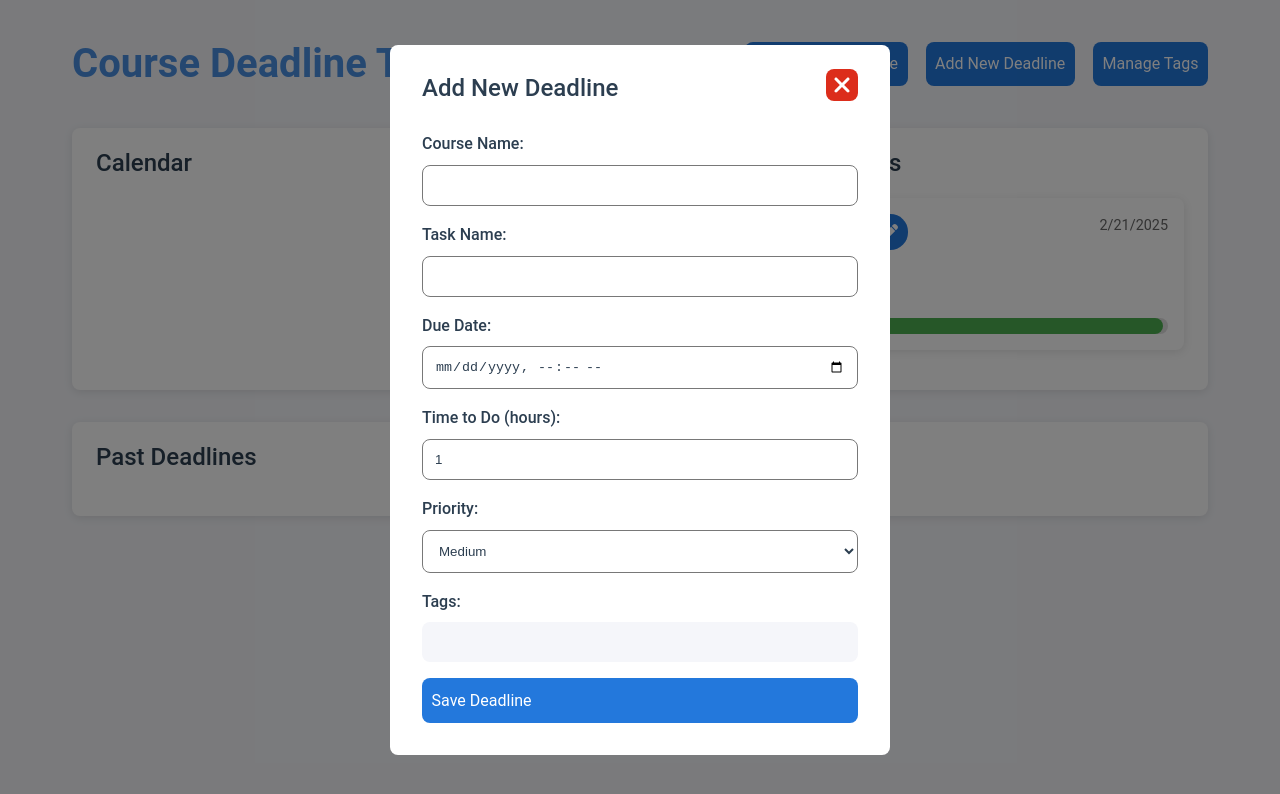
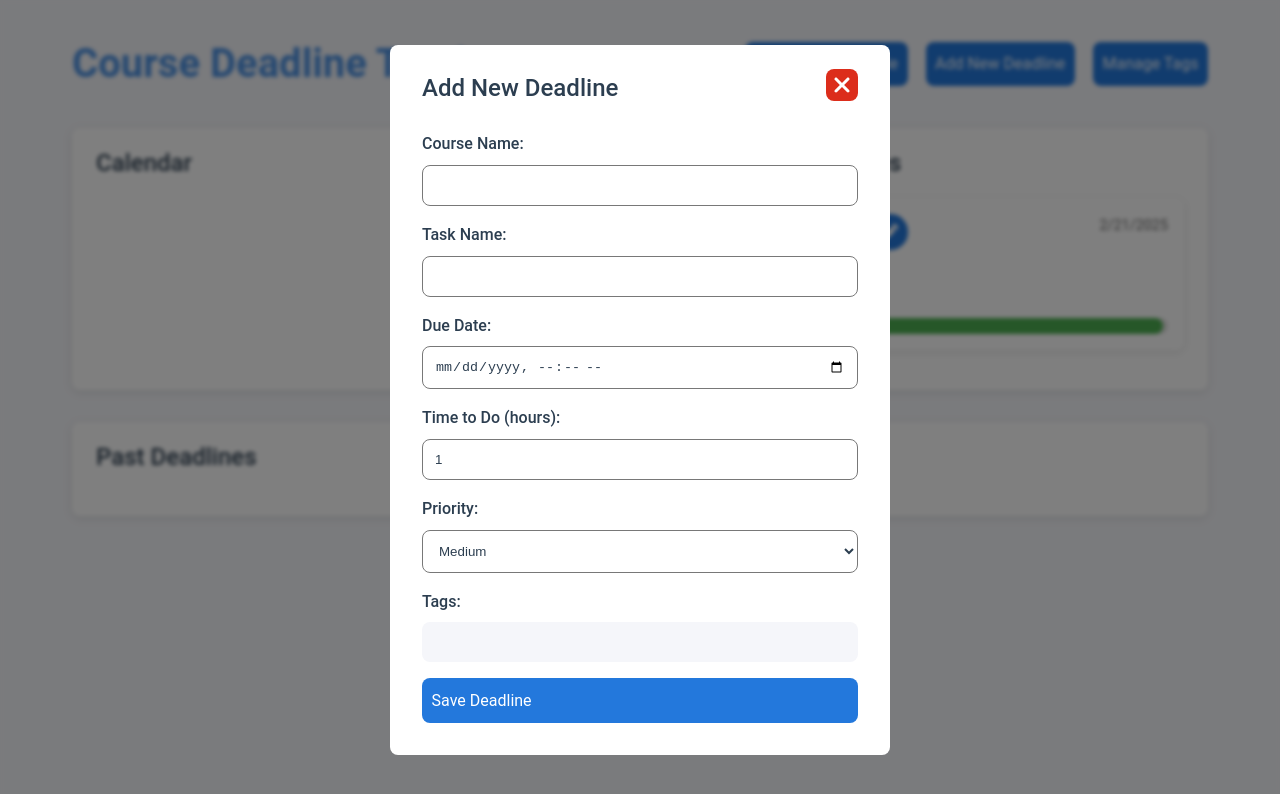
Before and after one commit to FeudeyTF/DeadlinesOrganizer, a React (Create React App) app in the folder react/: page / in a window 1280 px wide. Both pictures are taken after a click on the element "Manage Tags". Shown: the top 794 px of the page. Built offline with nearby package versions, Linux system fonts and the light colour scheme.

Commit message:
Modal animations

```diff
--- a/react/src/common/components/Modal.tsx
+++ b/react/src/common/components/Modal.tsx
@@ -45,11 +45,9 @@ export function Modal(props: ModalProps) {
     };
   }, [isOpen, handleEscape]);
 
-  if (!isOpen) return null;
-
   return (
     <div
-      className={classes(["modal active", className])}
+      className={classes(["modal", isOpen && "active", className])}
       onClick={handleBackdropClick}
       role="dialog"
       aria-modal="true"
--- a/react/src/styles/components/Modal.scss
+++ b/react/src/styles/components/Modal.scss
@@ -3,7 +3,6 @@
 @use "sass:math";
 
 .modal {
-    display: none;
     position: fixed;
     top: 0;
     left: 0;
@@ -12,19 +11,22 @@
     background-color: rgba(0, 0, 0, 0);
     align-items: center;
     justify-content: center;
-    transition: background-color 0.3s ease;
+    transition: all 0.3s ease;
     opacity: 0;
-    pointer-events: none;
-    z-index: 3000;
+    visibility: hidden;
+    display: flex;
+    z-index: 999;
+    backdrop-filter: blur(0);
 
     &.active {
-        display: flex;
+        visibility: visible;
         background-color: rgba(0, 0, 0, 0.5);
         opacity: 1;
         pointer-events: all;
+        backdrop-filter: blur(2px);
 
         .modal-content {
-            transform: translateY(0);
+            transform: translateY(0) scale(1);
             opacity: 1;
         }
     }
@@ -39,9 +41,9 @@
         margin: 0;
         max-height: 90vh;
         overflow-y: auto;
-        transform: translateY(-20px);
+        transform: translateY(100vh) scale(0.95);
         opacity: 0;
-        transition: all 0.3s ease;
+        transition: all 0.4s ease;
         z-index: 999;
 
         .title {
```
